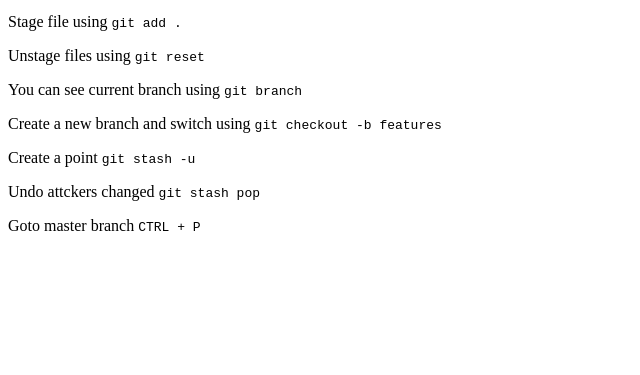
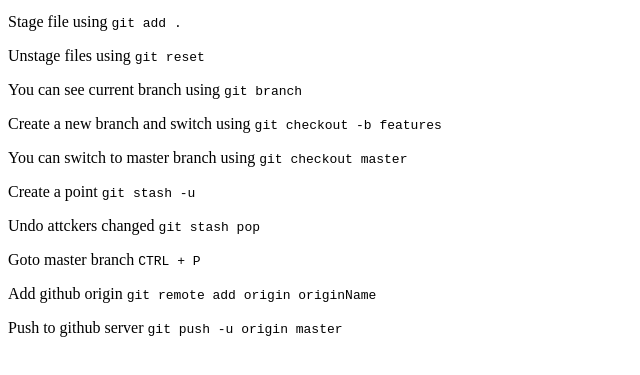
Before and after one commit to BhautikChudasama/git, a plain HTML site: page index.html in a window 1280 px wide. Shown: the part 101-476 px from the top of the page, without its empty margins (0-640 px from the left). Drawn offline with Linux system fonts and the light colour scheme.

Commit message:
😎 add github

```diff
--- a/index.html
+++ b/index.html
@@ -30,6 +30,10 @@
         <code>git checkout -b features</code>
     </p>
     <p>
+        You can switch to master branch using
+        <code>git checkout master</code>
+    </p>
+    <p>
         Create a point
         <code>git stash -u</code>
     </p>
@@ -41,5 +45,13 @@
         Goto master branch
         <code>CTRL + P</code>
     </p>
+    <p>
+        Add github origin
+        <code>git remote add origin originName</code>
+    </p>
+    <p>
+        Push to github server
+        <code>git push -u origin master</code>
+    </p>
 </body>
 </html>
```
